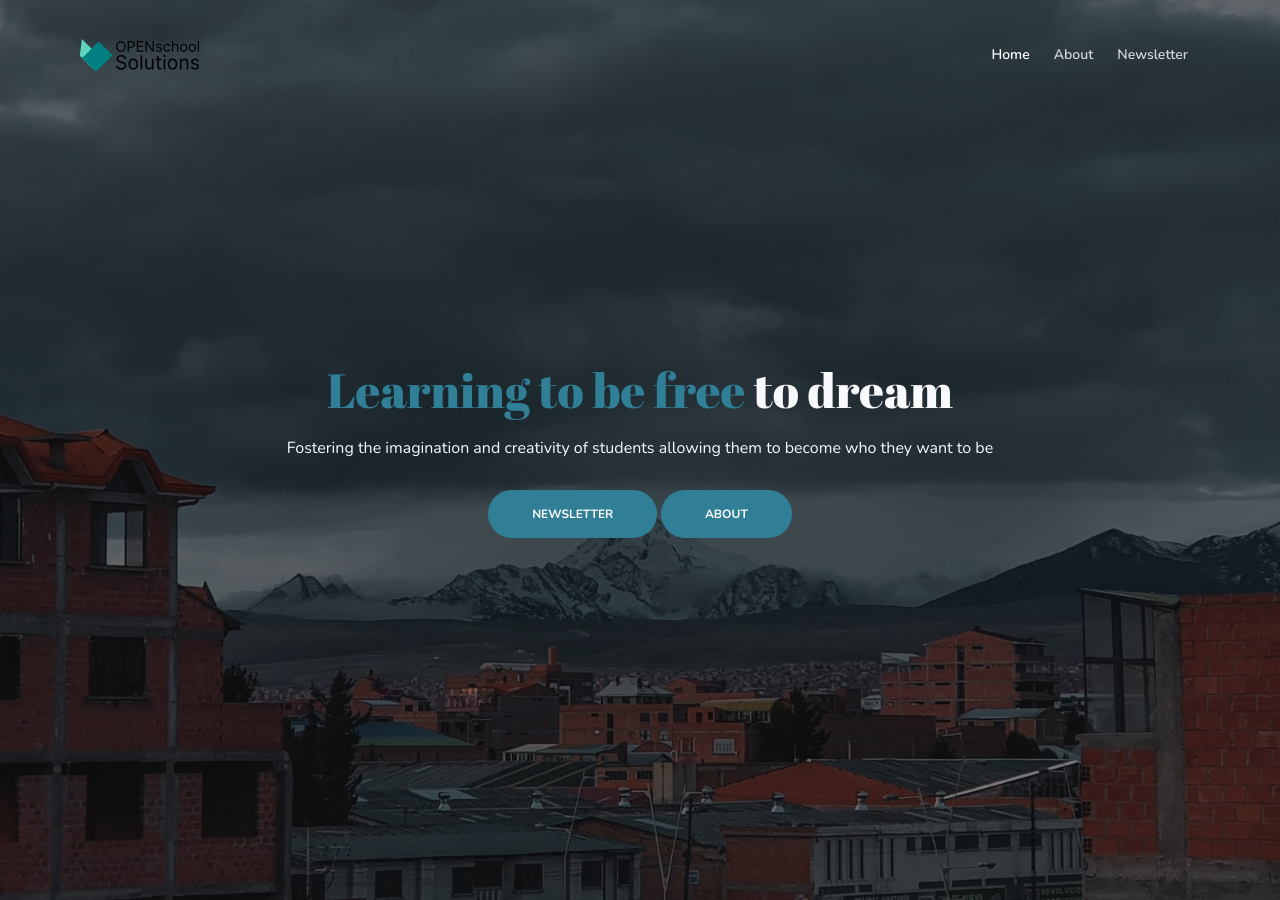
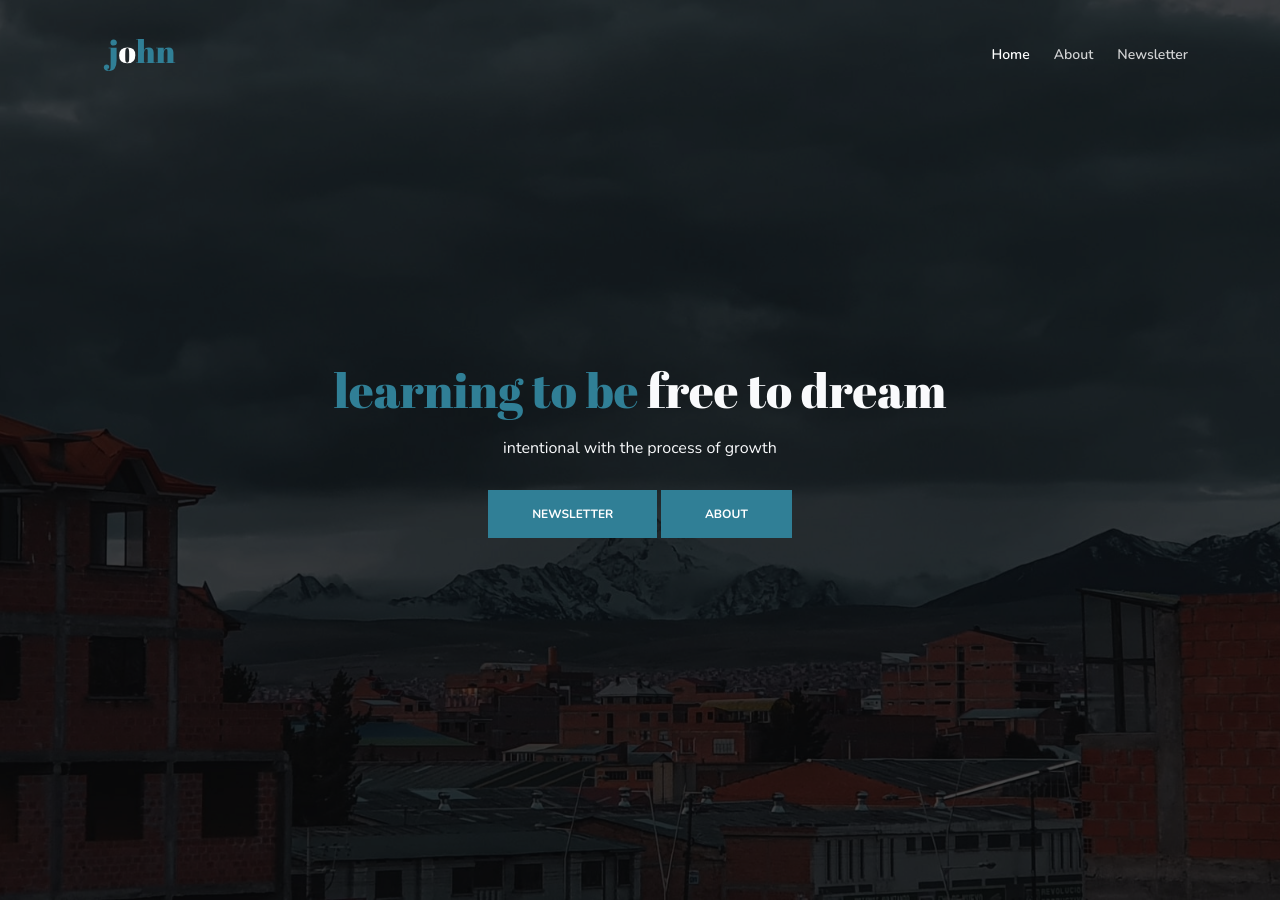
Before and after one commit to thethoughtfulmillennial/thethoughtfulmillennial.github.io, a Jekyll site: the page built from index2.html, in a window 1280 px wide and 900 px high. Built offline with Jekyll 4.4.1, drawn with Linux system fonts in a browser that asks for light colours.

Commit message:
Updating index2.

```diff
--- a/assets2/css/styles.css
+++ b/assets2/css/styles.css
@@ -157,7 +157,6 @@
 	display: inline-block;
 	padding: 1.375rem 2.625rem 1.375rem 2.625rem;
 	border: 0.125rem solid #307f96;
-	border-radius: 2rem;
 	background-color: #307f96;
 	color: #fff;
 	font: 700 0.75rem/0 "Nunito", sans-serif;
@@ -167,7 +166,6 @@
 
 .btn-solid-lg:hover {
 	background-color: transparent;
-	color: #307f96;
 	text-decoration: none;
 }
 
@@ -369,7 +367,6 @@
 	width: 100%;
 	height: 3.125rem;
 	border: 1px solid #222222;
-	border-radius: 1.5rem;
 	background-color: #222222;
 	color: #fff;
 	font: 700 0.75rem/1.75rem "Nunito", sans-serif;
@@ -758,7 +755,7 @@
 	background-color: #fff;
 	background: url('../images/header-background.jpg') center center no-repeat;
 	background-size: cover;
-	box-shadow: inset 0 0 0 2000px rgb(0 0 0 / 0.5);
+	box-shadow: inset 0 0 0 2000px rgb(0 0 0 / 0.7);
 }
 
 .header .header-content {
--- a/index2.html
+++ b/index2.html
@@ -43,9 +43,8 @@
 		<div class="container">
 			<div class="row justify-content-center">
 				<div class="col-12 col-lg-10 col-xl-8 text-center">
-					<h1><span class="turquoise">Learning to be free</span> to dream</h1>
-					<p class="p-large">Fostering the imagination and creativity of students allowing them to become who
-						they want to be</p>
+					<h1><span class="turquoise">learning to be</span> free to dream</h1>
+					<p class="p-large">intentional with the process of growth</p>
 					<a class="btn-solid-lg page-scroll" href="#newsletter">NEWSLETTER</a>
 					<a class="btn-solid-lg page-scroll" href="#">ABOUT</a>
 				</div> <!-- end of col -->
```
Also changed, not shown: assets2/images/icon-simple.svg.
